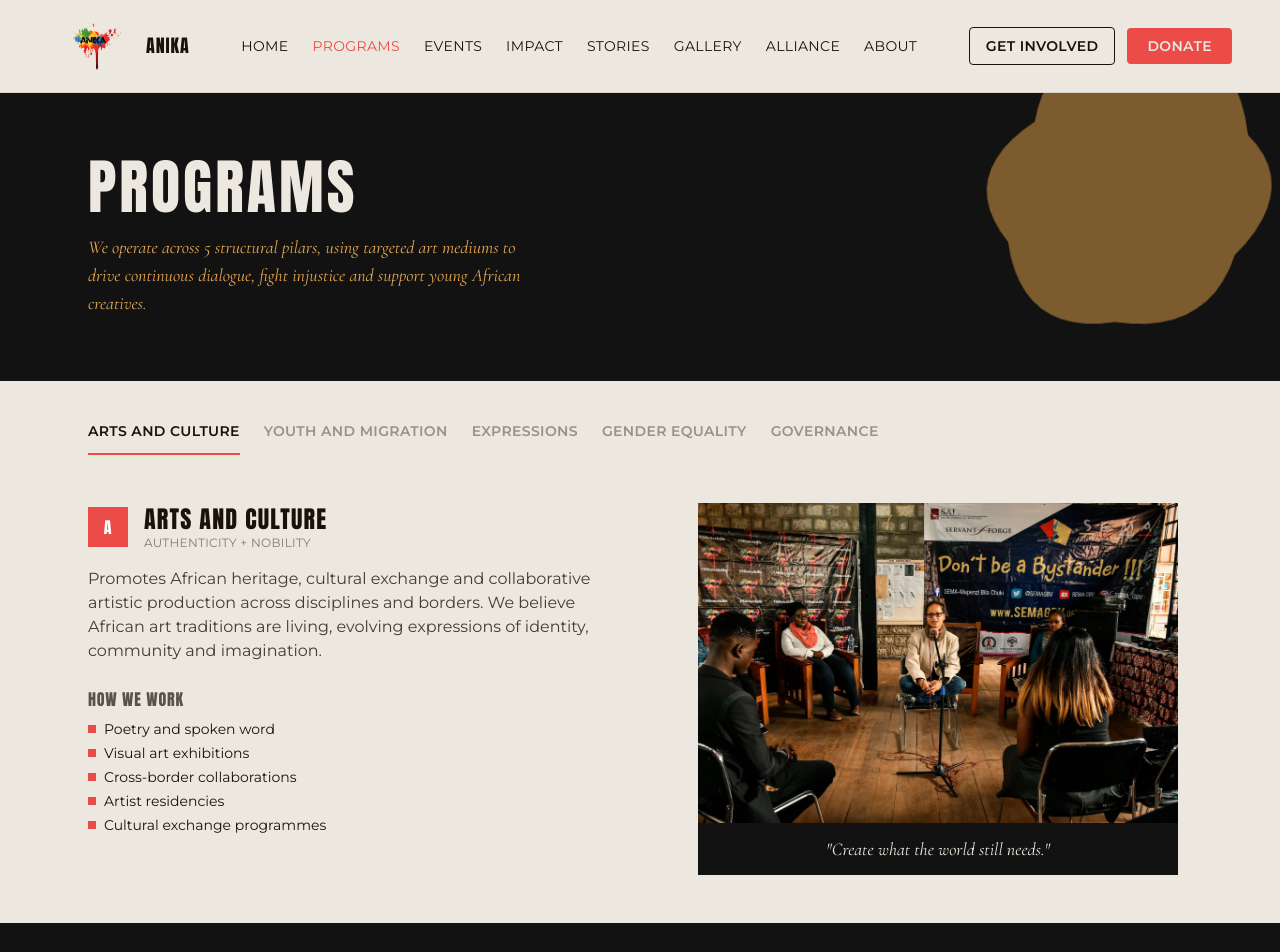
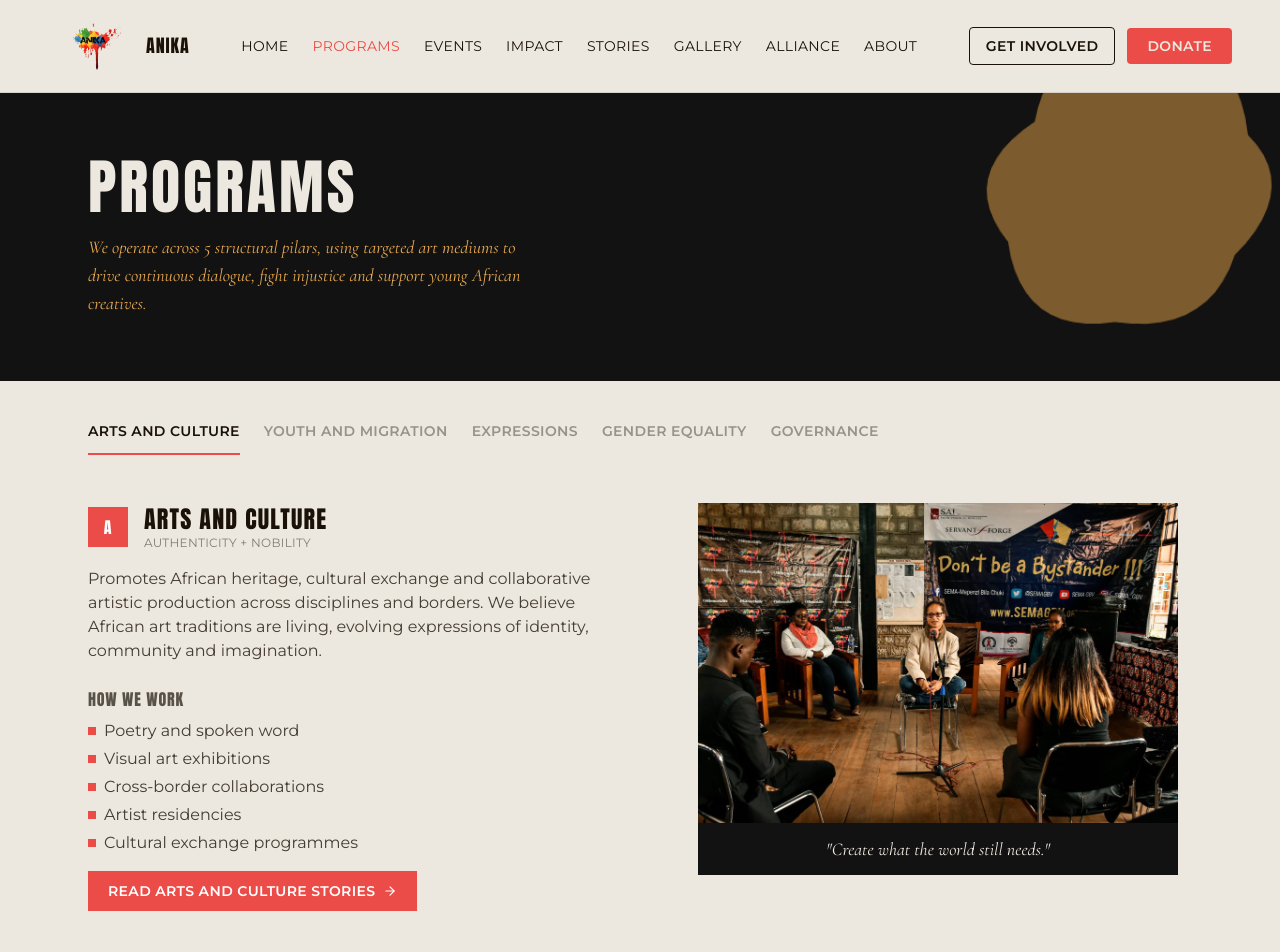
Before and after one commit to Jkosencha/Anika-Initiative, a React (Vite) app: page /programs in a window 1280 px wide. Shown: the top 952 px of the page. Built offline with nearby package versions, Linux system fonts and the light colour scheme.

Commit message:
feat: Add Link to Stories

```diff
--- a/src/components/programs/ProgramCard.jsx
+++ b/src/components/programs/ProgramCard.jsx
@@ -1,5 +1,7 @@
 import React from 'react'
+import { Link } from 'react-router-dom';
 import { accentBg } from '../../utils/accentClasses'
+import { ArrowRight } from 'lucide-react';
 
 export default function ProgramCard({ program }) {
   return (
@@ -24,23 +26,31 @@ export default function ProgramCard({ program }) {
 
         </div>
 
-        <p className='text-ink/80 mb-6'>
+        <p className='text-ink/80 mb-6 text-base'>
             {program.description}
         </p>
 
-        <h3 className='font-display text-s uppercase tracking-wide text-ink/70 mb-2'>
+        <h3 className='font-display uppercase tracking-wide text-ink/70 mb-2'>
             How We Work
         </h3>
 
         <ul className='space-y-1'>
             {program.howWeWork.map((item, i) => (
                 <li key={i}
-                    className='flex items-center gap-2 text-sm text-ink'>
+                    className='flex items-center gap-2 text-base text-ink/80'>
                         <span className={`w-2 h-2 inline-block ${accentBg[program.accentClass]}`} />
                         {item}
                 </li>
             ))}
         </ul>
+
+        <Link
+            to={`/stories?pillar=${program.id}`}
+            className= {`inline-flex items-center gap-2 mt-4 text-sm font-semibold uppercase tracking-wide text-white px-5 py-2.5 transition-opacity duration-200 hover:opacity-90 ${accentBg[program.accentClass]}`}
+        >
+            Read {program.title} Stories
+            <ArrowRight size={14}/>
+        </Link>
 
       </div>
 
```
